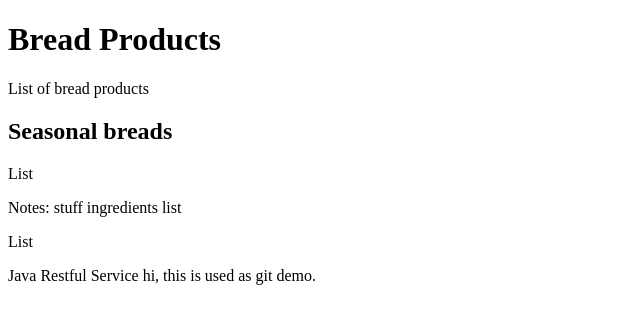
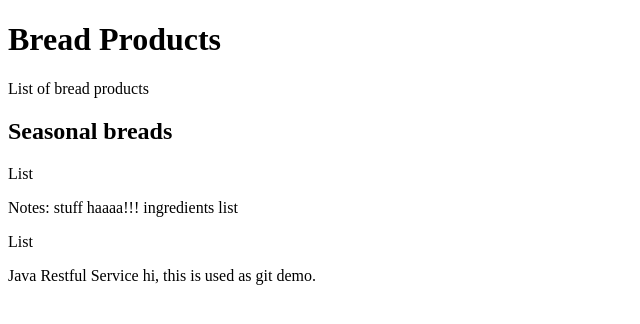
Before and after one commit to hh201020/com.youtube.rest, a plain HTML site: page WebContent/index.html in a window 1280 px wide. Shown: the full height of the page, 0-640 px from the left. Drawn offline with Linux system fonts and the light colour scheme.

Commit message:
change index.html

```diff
--- a/WebContent/index.html
+++ b/WebContent/index.html
@@ -12,6 +12,7 @@
 <h2>Seasonal breads</h2>
 <p>List</p>
 <span>Notes: stuff</span>
+haaaa!!!
 <span>ingredients list</span>
 
 <p>List</p>
```
